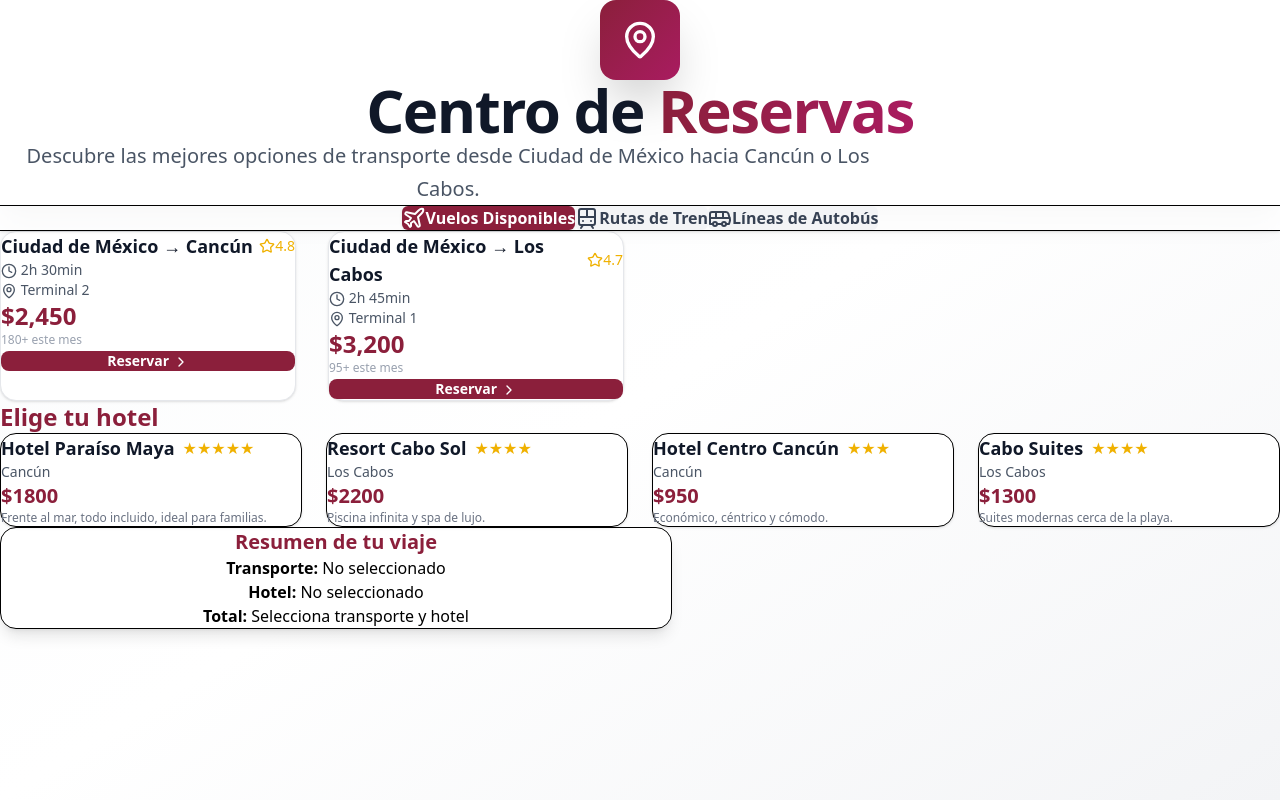
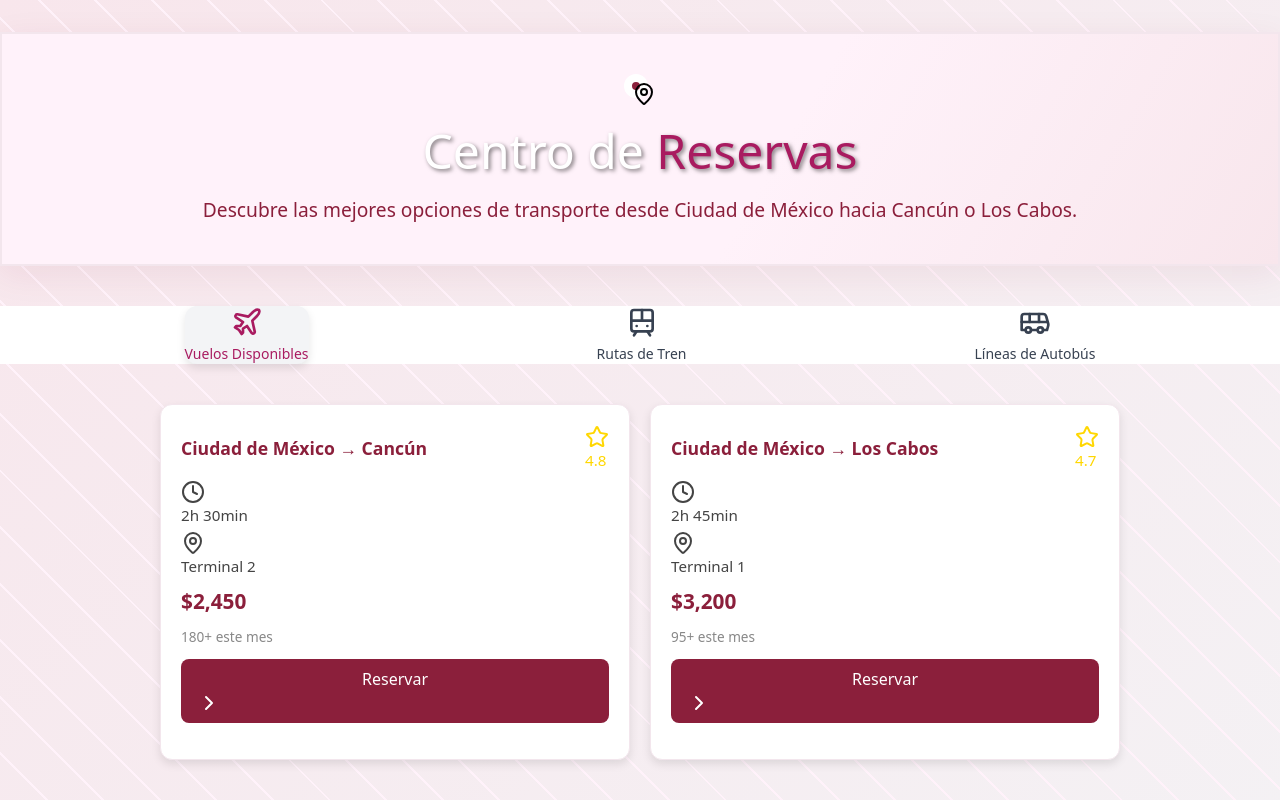
Before and after one commit to Haniel-J/ProyectoGoViajes, a React (Vite) app in the folder client/: page /destination in a window 1280 px wide. Shown: the top 800 px of the page. Built offline with nearby package versions, Linux system fonts and the light colour scheme.

Commit message:
Correcicón de los estilos

```diff
--- a/client/src/pages/destination/Destination.jsx
+++ b/client/src/pages/destination/Destination.jsx
@@ -135,98 +135,117 @@ const Destination = () => {
   };
 
   return (
-    <div className="min-h-screen bg-gradient-to-br from-gray-50 via-white to-gray-100">
+    <div className="fondo-destinos">
       {/* Encabezado */}
-      <header className="relative bg-white shadow-xl border-b overflow-hidden">
-        <div className="relative max-w-7xl mx-auto px-6 py-16 text-center">
-          <div className="inline-flex items-center justify-center w-20 h-20 rounded-2xl mb-8 shadow-2xl bg-gradient-to-br from-[#8b1f3b] to-[#A91B60]">
-            <MapPin className="w-10 h-10 text-white" />
+      <header className="banner-destinos">
+        <div className="title-wrapper" style={{ flexDirection: "column", alignItems: "center", padding: "2.5rem 0" }}>
+          <div className="circle-deco" style={{ marginBottom: "1.5rem" }}>
+            <MapPin className="hero-icon" />
           </div>
-          <h1 className="text-5xl md:text-6xl font-bold text-gray-900 mb-6 tracking-tight">
-            Centro de <span className="bg-gradient-to-r from-[#8b1f3b] to-[#A91B60] bg-clip-text text-transparent">Reservas</span>
+          <h1 className="hero-title site-title" style={{ marginBottom: "1rem" }}>
+            Centro de <span style={{ color: "#A91B60" }}>Reservas</span>
           </h1>
-          <p className="text-xl text-gray-600 max-w-4xl mx-auto leading-relaxed">
+          <p className="site-title" style={{ color: "#8b1f3b", fontSize: "1.2rem", marginBottom: 0 }}>
             Descubre las mejores opciones de transporte desde Ciudad de México hacia Cancún o Los Cabos.
           </p>
         </div>
       </header>
 
-      {/* Navegación */}
-      <nav className="sticky top-0 z-30 bg-white/80 backdrop-blur border-b shadow-sm">
-        <div className="max-w-7xl mx-auto px-6 py-2 flex justify-center space-x-2">
+      {/* Navegación de transportes */}
+      <nav className="transport-nav">
         {Object.entries(configuraciones).map(([key, cfg]) => (
           <button
             key={key}
             onClick={() => setSeccionActiva(key)}
-              className={`px-4 py-2 rounded-md font-semibold transition-all flex items-center space-x-2 ${seccionActiva === key ? `${cfg.bgColor} text-white shadow` : 'bg-gray-100 text-gray-700 hover:bg-gray-200'}`}
+            className={`icon-button${seccionActiva === key ? " active" : ""}`}
+            style={seccionActiva === key ? { backgroundColor: "#f3f4f6", color: "#A91B60", boxShadow: "0 4px 8px rgba(0,0,0,0.1)" } : {}}
           >
             {cfg.icono}
             <span>{cfg.titulo}</span>
           </button>
         ))}
-        </div>
       </nav>
 
       {/* Tarjetas de destinos */}
-      <main className="max-w-7xl mx-auto px-6 py-12 grid grid-cols-1 sm:grid-cols-2 md:grid-cols-3 lg:grid-cols-4 gap-8">
+      <div className="destinos-container">
         {destinosData[seccionActiva].map((destino, idx) => (
           <div
             key={idx}
-            className="relative p-6 bg-white border border-gray-200 rounded-2xl shadow hover:shadow-lg transition cursor-pointer"
+            className="destino"
+            style={{
+              border: "1px solid #f3e6ed",
+              boxShadow: "0 4px 10px rgba(0,0,0,0.1)",
+              cursor: "pointer",
+              background: "#fff"
+            }}
           >
-            <div className="flex justify-between items-center mb-3">
-              <h3 className="text-lg font-bold text-gray-900">{destino.nombre}</h3>
-              <span className="flex items-center text-yellow-500 text-sm font-medium">
-                <Star className="w-4 h-4 mr-1" /> {destino.popularidad}
+            <div style={{ display: "flex", justifyContent: "space-between", alignItems: "center", marginBottom: 8 }}>
+              <h2 style={{ fontSize: "1.1rem", fontWeight: 700, color: "#8b1f3b", margin: 0 }}>{destino.nombre}</h2>
+              <span style={{ color: "#FFD700", fontWeight: 500, fontSize: "0.95rem" }}>
+                <Star className="icon" /> {destino.popularidad}
               </span>
             </div>
-            <p className="text-sm text-gray-600 mb-2"><Clock className="inline w-4 h-4 mr-1" /> {destino.duracion}</p>
-            <p className="text-sm text-gray-600 mb-2"><MapPin className="inline w-4 h-4 mr-1" /> {destino.aeropuerto || destino.estacion || destino.terminal}</p>
-            <p className="text-2xl font-bold text-[#8b1f3b] mb-1">{destino.precio}</p>
-            <p className="text-xs text-gray-400">{destino.pasajeros} este mes</p>
+            <p style={{ fontSize: "0.95rem", color: "#444", margin: "8px 0 4px 0" }}>
+              <Clock className="icon" /> {destino.duracion}
+            </p>
+            <p style={{ fontSize: "0.95rem", color: "#444", margin: "4px 0" }}>
+              <MapPin className="icon" /> {destino.aeropuerto || destino.estacion || destino.terminal}
+            </p>
+            <p style={{ fontSize: "1.3rem", fontWeight: 700, color: "#8b1f3b", margin: "8px 0 2px 0" }}>{destino.precio}</p>
+            <p style={{ fontSize: "0.85rem", color: "#888" }}>{destino.pasajeros} este mes</p>
             <button
               onClick={() => abrirModal(destino)}
-              className="mt-4 w-full bg-[#8b1f3b] text-white py-2 px-4 rounded-lg text-sm font-semibold hover:bg-[#A91B60] transition"
+              className="btn-destinos"
+              style={{ width: "100%", marginTop: 12 }}
             >
-              Reservar <ChevronRight className="inline w-4 h-4 ml-1" />
+              Reservar <ChevronRight className="icon" />
             </button>
           </div>
         ))}
-      </main>
+      </div>
 
       {/* Selector de hotel */}
-      <section className="max-w-7xl mx-auto px-6 py-8">
-        <h2 className="text-2xl font-bold mb-4 text-[#8b1f3b]">Elige tu hotel</h2>
-        <div className="grid grid-cols-1 sm:grid-cols-2 md:grid-cols-3 lg:grid-cols-4 gap-6">
+      <section className="destinos-container" style={{ marginTop: 40 }}>
+        <div style={{ width: "100%" }}>
+          <h2 style={{ color: "#8b1f3b", fontWeight: 700, fontSize: "1.2rem", marginBottom: 16 }}>Elige tu hotel</h2>
+          <div style={{ display: "flex", flexWrap: "wrap", gap: 20 }}>
             {hotelesData.map((hotel, idx) => (
               <div
                 key={idx}
-              className={`p-5 rounded-2xl border shadow transition cursor-pointer bg-white hover:shadow-lg ${hotelSeleccionado?.nombre === hotel.nombre ? 'ring-2 ring-[#8b1f3b]' : ''}`}
+                className="destino"
+                style={{
+                  border: hotelSeleccionado?.nombre === hotel.nombre ? "2px solid #8b1f3b" : "1px solid #f3e6ed",
+                  boxShadow: "0 4px 10px rgba(0,0,0,0.1)",
+                  cursor: "pointer",
+                  background: "#fff",
+                  minWidth: 220
+                }}
                 onClick={() => setHotelSeleccionado(hotel)}
               >
-              <div className="flex items-center gap-2 mb-2">
-                <span className="font-bold text-lg text-gray-900">{hotel.nombre}</span>
-                <span className="text-yellow-500">{'★'.repeat(hotel.estrellas)}</span>
+                <div style={{ display: "flex", alignItems: "center", gap: 8, marginBottom: 8 }}>
+                  <span style={{ fontWeight: 700, fontSize: "1.1rem", color: "#8b1f3b" }}>{hotel.nombre}</span>
+                  <span style={{ color: "#FFD700" }}>{'★'.repeat(hotel.estrellas)}</span>
                 </div>
-              <div className="text-sm text-gray-600 mb-1">{hotel.ubicacion}</div>
-              <div className="text-[#8b1f3b] font-bold text-xl mb-1">${hotel.precio}</div>
-              <div className="text-xs text-gray-500">{hotel.descripcion}</div>
+                <div style={{ fontSize: "0.95rem", color: "#444", marginBottom: 4 }}>{hotel.ubicacion}</div>
+                <div style={{ color: "#8b1f3b", fontWeight: 700, fontSize: "1.2rem", marginBottom: 4 }}>${hotel.precio}</div>
+                <div style={{ fontSize: "0.85rem", color: "#888" }}>{hotel.descripcion}</div>
               </div>
             ))}
+          </div>
         </div>
       </section>
 
       {/* Resumen de total */}
-      <section className="max-w-2xl mx-auto px-6 py-8 mt-8 mb-8 bg-white rounded-2xl shadow-lg border text-center">
-        <h3 className="text-xl font-bold mb-4 text-[#8b1f3b]">Resumen de tu viaje</h3>
-        <div className="mb-2">
-          <span className="font-semibold">Transporte:</span> {destinoSeleccionado ? destinoSeleccionado.nombre : 'No seleccionado'}
+      <section className="banner-destinos" style={{ maxWidth: 600, margin: "40px auto", borderRadius: 16, padding: 24, textAlign: "center" }}>
+        <h3 style={{ color: "#8b1f3b", fontWeight: 700, fontSize: "1.1rem", marginBottom: 16 }}>Resumen de tu viaje</h3>
+        <div style={{ marginBottom: 8 }}>
+          <span style={{ fontWeight: 600 }}>Transporte:</span> {destinoSeleccionado ? destinoSeleccionado.nombre : 'No seleccionado'}
         </div>
-        <div className="mb-2">
-          <span className="font-semibold">Hotel:</span> {hotelSeleccionado ? hotelSeleccionado.nombre : 'No seleccionado'}
+        <div style={{ marginBottom: 8 }}>
+          <span style={{ fontWeight: 600 }}>Hotel:</span> {hotelSeleccionado ? hotelSeleccionado.nombre : 'No seleccionado'}
         </div>
-        <div className="mb-2">
-          <span className="font-semibold">Total:</span> {
+        <div style={{ marginBottom: 8 }}>
+          <span style={{ fontWeight: 600 }}>Total:</span> {
             destinoSeleccionado && hotelSeleccionado
               ? `$${parseInt(destinoSeleccionado.precio.replace(/[^\d]/g, '')) + hotelSeleccionado.precio}`
               : 'Selecciona transporte y hotel'
```
Lines whose indentation alone changed are shown as unchanged.
